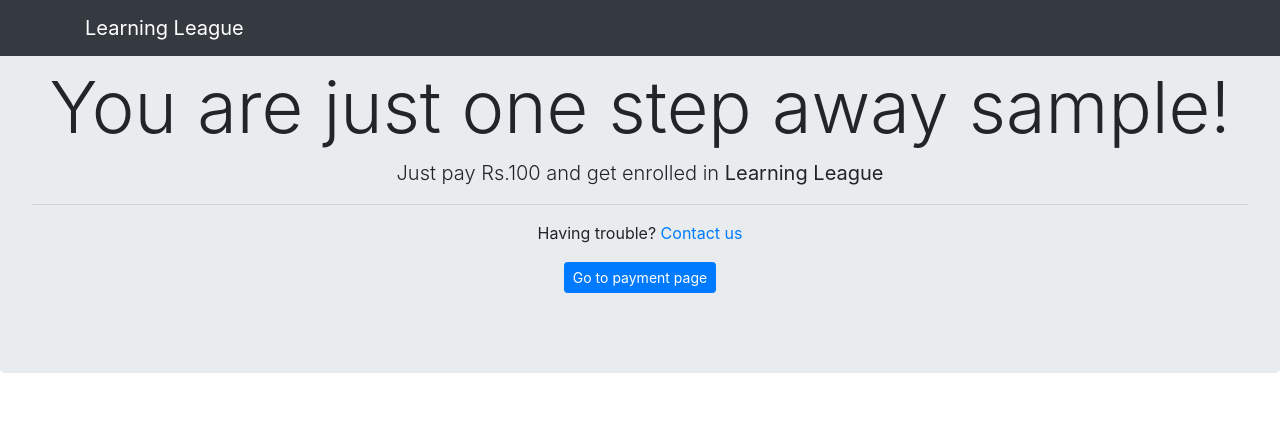
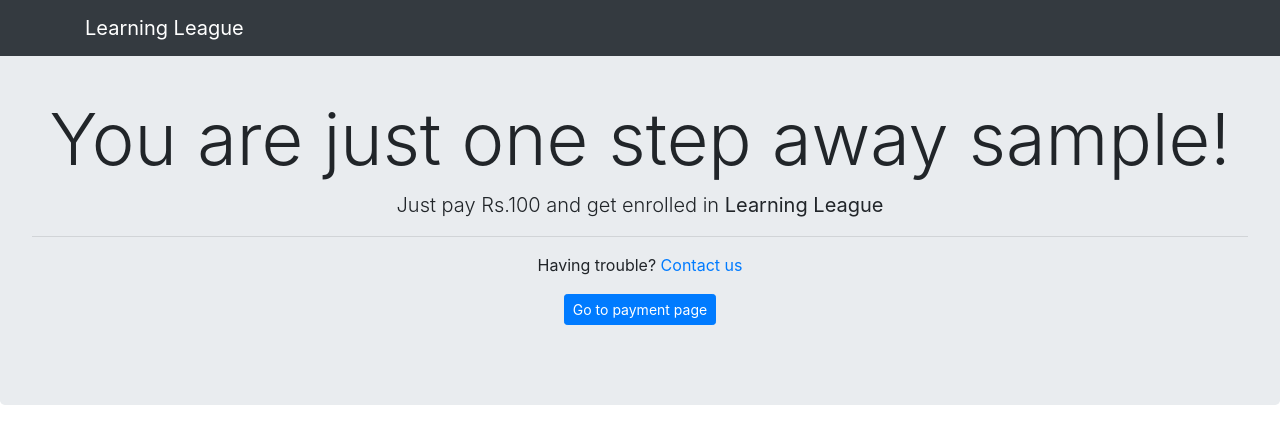
Before and after one commit to m-chatterjee/Learning-League-flask-project, a Flask app: a page that uses templates/payment.html in a window 1280 px wide. Shown: the top 444 px of the page. Run offline with Flask 2, Linux system fonts and the light colour scheme; the visitor is signed in with stand-in values (Sample User, id 1); some libraries are stand-ins or nearby versions.

Commit message:
final commit v1

```diff
--- a/app.py
+++ b/app.py
@@ -5,7 +5,8 @@ from forms import ContactForm,ApplyForm
 import stripe
 import smtplib
 import os
-from flask_login import LoginManager,UserMixin,login_required,login_user,logout_user,current_user
+from flask_login import (LoginManager,UserMixin,login_required,login_user,
+                        logout_user,current_user)
 
 app=Flask(__name__)
 
@@ -221,4 +222,4 @@ def create_checkout_session(name,email):
         return jsonify(error=str(e)), 403
 
 if __name__=="__main__":
-    app.run(debug=True)
+    app.run(debug=False)
--- a/templates/payment.html
+++ b/templates/payment.html
@@ -21,7 +21,7 @@
   </nav>
 
 
-  <div class="jumbotron text-center">
+  <div class="jumbotron text-center" style="margin-top: 2em;">
     <h1 class="display-3">You are just one step away {{name}}!</h1>
     <p class="lead">Just pay Rs.100 and get enrolled in <strong>Learning League</strong></p>
     <hr>
```
